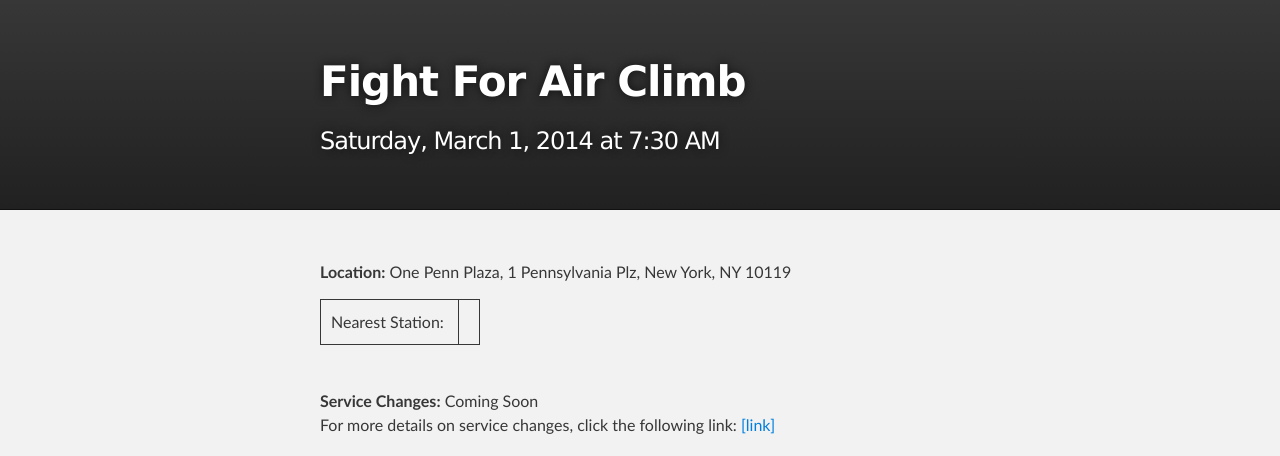
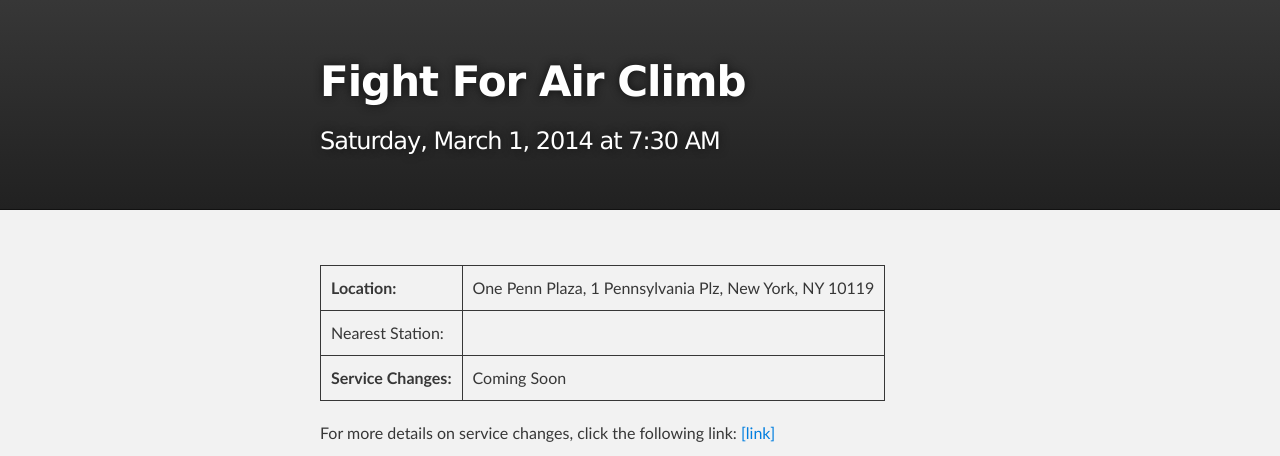
Before and after one commit to terrellthemtaguy/terrellthemtaguy.github.io, a Jekyll site: the page built from _posts/2014-03-01-Fight_For_Air_Climb.html, in a window 1280 px wide. Shown: the top 456 px of the page. Built offline with Jekyll 4.4.1, drawn with Linux system fonts in a browser that asks for light colours.

Commit message:
i don't even know #html #tables

```diff
--- a/_layouts/direction.html
+++ b/_layouts/direction.html
@@ -13,13 +13,12 @@
 <div id="main_content_wrap" class="outer">
     <section id="main_content" class="inner">
     <p>
-        <strong>Location:</strong> {{ page.location }}
-        <br>
         <table style="border: none;">
             <tbody><tr>
+            <td><strong>Location:</strong></td> <td>{{ page.location }}</td></tr>
             {% if page.nearest-stations %}
             <style>td {border: none;}</style>
-                <td>Nearest Stations:&nbsp;</td>
+                <td><strong>Nearest Stations:&nbsp;</strong></td>
                 <td>
                 {% for station in page.nearest-stations %}
                     {{ station }}<br>
@@ -29,13 +28,10 @@
                 <td>Nearest Station:&nbsp;</td>
                 <td>{{ nearest-station }}</td>
             {% endif %}
-            </tr></tbody>
+            </tr>
+        <td><strong>Service Changes:</strong></td> <td>{{ page.changes-brief }}</td></tr>
         </table>
-        <br>
-        <strong>Service Changes:</strong> {{ page.changes-brief }}
-        <br>
-        For more details on service changes, click the following link: {{ page.changes-ext }}
-        <br>
+        For more details on service changes, click the following link: {{ page.changes-ext }}</tr></tbody>
     </p>
     {{ content }}
     </section>
```
